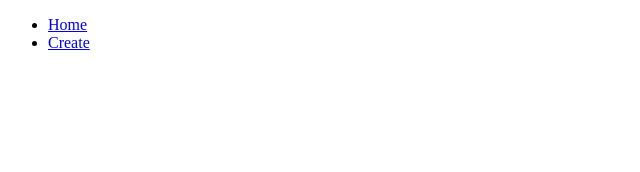
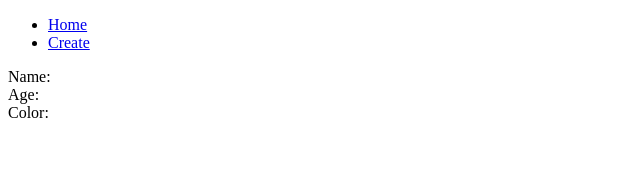
Before and after one commit to PrzemekGdula/firebase-day2-crud, a React (Create React App) app: page /read/1 in a window 1280 px wide. Shown: the top 172 px of the page, without its empty margins (0-640 px from the left). Built offline with nearby package versions, Linux system fonts and the light colour scheme; no server answers.

Commit message:
read one element

```diff
--- a/src/App.js
+++ b/src/App.js
@@ -5,6 +5,9 @@ import { BrowserRouter, Route } from 'react-router-dom';
 import Menu from './components/Menu';
 import List from './components/List';
 import Create from './components/Create';
+import Read from './components/Read';
+
+
 
 class App extends Component {
   render() {
@@ -13,6 +16,7 @@ class App extends Component {
         <Menu />
         <Route exact path="/" component={List} />
         <Route path="/create" component={Create} />
+        <Route path="/read/:id" component={Read} />
       </BrowserRouter>
     );
   }
--- a/src/components/List.js
+++ b/src/components/List.js
@@ -1,4 +1,5 @@
 import React, { Component } from 'react';
+import { Link } from 'react-router-dom'
 
 class List extends Component {
 
@@ -50,7 +51,8 @@ class List extends Component {
             <div>
                 {this.state.data.map(elem => (
                     <div key={elem.id}>
-                        {elem.name} <button onClick={() => this.handleRemove(elem.id)}>Remove</button>
+                        <Link to={'/read/&{elem.id}'}>{elem.name}</Link> <button onClick={() =>
+                            this.handleRemove(elem.id)}>Remove</button>
                     </div>
                 ))}
             </div>
--- /dev/null
+++ b/src/components/Read.js
@@ -0,0 +1,34 @@
+import React, { Component } from 'react';
+
+class Read extends Component {
+
+    state = {};
+
+    componentDidMount() {
+        const id = this.props.match.params.id;
+        fetch(`https://jfddl7-api-b832f.firebaseio.com/cats/${id}.json`)
+            .then(response => response.json())
+            .then(data => {
+                this.setState(data);
+            })
+    }
+
+    render() {
+        return (
+            <div>
+                <div>
+                    Name: {this.state.name}
+                </div>
+                <div>
+                    Age: {this.state.Age}
+                </div>
+                <div>
+                    Color: {this.state.Color}
+                </div>
+
+            </div>
+        );
+    }
+}
+
+export default Read;
```
